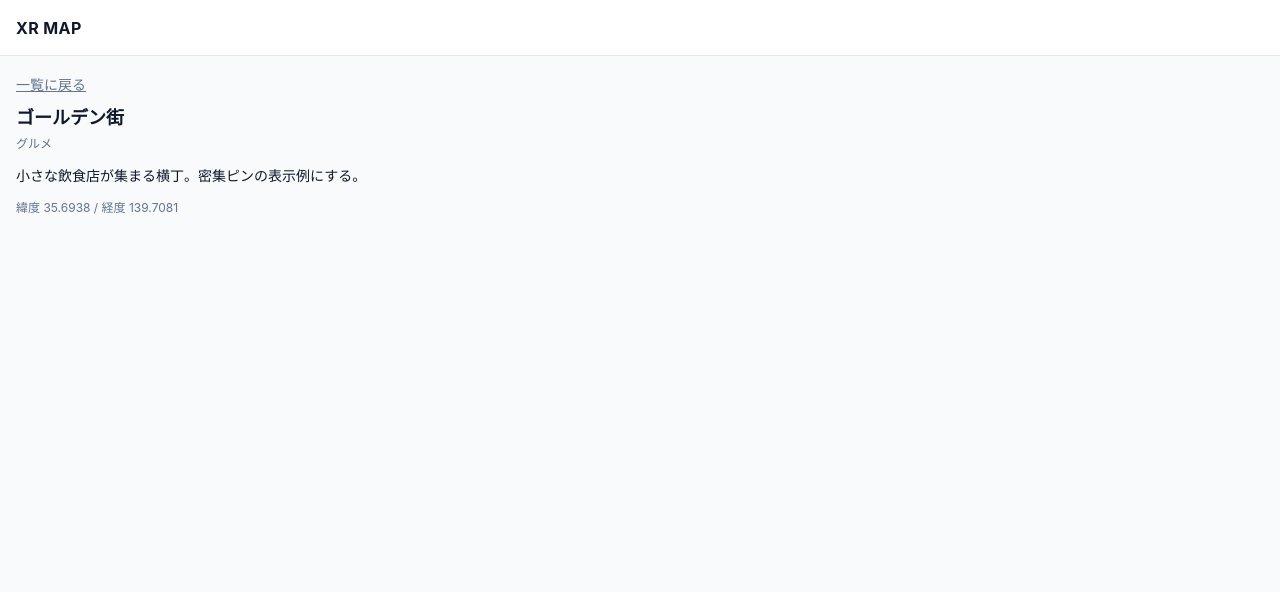
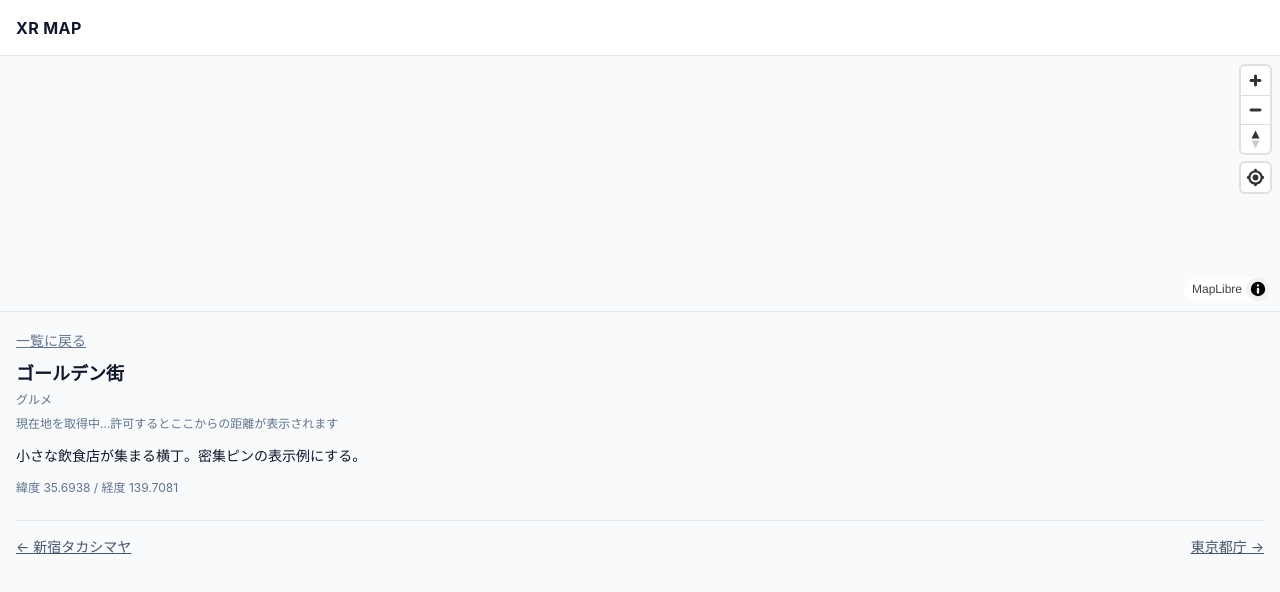
Before and after one commit to masarunnnnn/XR-MAP, a React (Vite) app: page /spots/golden-gai in a window 1280 px wide. Shown: the top 592 px of the page. Built offline with nearby package versions, Linux system fonts and the light colour scheme; no server answers.

Commit message:
Enrich spot detail with mini map and distance

```diff
--- a/src/app/routes/SpotPage.tsx
+++ b/src/app/routes/SpotPage.tsx
@@ -1,17 +1,21 @@
 import { useParams } from 'react-router-dom'
 import SpotDetail from '@/features/spots/SpotDetail.tsx'
-import { findSpot } from '@/mocks/spots.ts'
+import { spots } from '@/mocks/spots.ts'
 import NotFound from './NotFound.tsx'
 
 function SpotPage() {
   const { spotId } = useParams()
-  const spot = findSpot(spotId)
+  const index = spots.findIndex((spot) => spot.id === spotId)
+  const spot = index >= 0 ? spots[index] : undefined
 
   if (!spot) {
     return <NotFound />
   }
 
-  return <SpotDetail spot={spot} />
+  const prevSpot = index > 0 ? spots[index - 1] : null
+  const nextSpot = index < spots.length - 1 ? spots[index + 1] : null
+
+  return <SpotDetail spot={spot} prevSpot={prevSpot} nextSpot={nextSpot} />
 }
 
 export default SpotPage
--- /dev/null
+++ b/src/features/location/distance.ts
@@ -0,0 +1,30 @@
+export type LatLng = {
+  latitude: number
+  longitude: number
+}
+
+function toRadians(degrees: number): number {
+  return (degrees * Math.PI) / 180
+}
+
+// ハーサイン公式による2点間の距離（m）
+export function getDistanceMeters(a: LatLng, b: LatLng): number {
+  const earthRadius = 6371000
+  const dLat = toRadians(b.latitude - a.latitude)
+  const dLng = toRadians(b.longitude - a.longitude)
+  const lat1 = toRadians(a.latitude)
+  const lat2 = toRadians(b.latitude)
+
+  const h =
+    Math.sin(dLat / 2) * Math.sin(dLat / 2) +
+    Math.cos(lat1) * Math.cos(lat2) * Math.sin(dLng / 2) * Math.sin(dLng / 2)
+
+  return 2 * earthRadius * Math.asin(Math.sqrt(h))
+}
+
+export function formatDistance(meters: number): string {
+  if (meters < 1000) {
+    return `約${Math.round(meters)}m`
+  }
+  return `約${(meters / 1000).toFixed(1)}km`
+}
--- /dev/null
+++ b/src/features/location/useCurrentPosition.ts
@@ -0,0 +1,52 @@
+import { useEffect, useState } from 'react'
+
+export type CurrentPosition = {
+  latitude: number
+  longitude: number
+  accuracy: number
+}
+
+type UseCurrentPositionResult = {
+  position: CurrentPosition | null
+  error: string | null
+  supported: boolean
+}
+
+export function useCurrentPosition(): UseCurrentPositionResult {
+  const supported = typeof navigator !== 'undefined' && 'geolocation' in navigator
+  const [position, setPosition] = useState<CurrentPosition | null>(null)
+  const [error, setError] = useState<string | null>(() =>
+    supported ? null : 'このブラウザでは位置情報が使えません'
+  )
+
+  useEffect(() => {
+    if (!supported) {
+      return
+    }
+
+    const watchId = navigator.geolocation.watchPosition(
+      (pos) => {
+        setPosition({
+          latitude: pos.coords.latitude,
+          longitude: pos.coords.longitude,
+          accuracy: pos.coords.accuracy,
+        })
+        setError(null)
+      },
+      (err) => {
+        if (err.code === err.PERMISSION_DENIED) {
+          setError('位置情報の利用が許可されていません')
+        } else if (err.code === err.TIMEOUT) {
+          setError('位置情報の取得がタイムアウトしました')
+        } else {
+          setError('現在地を取得できませんでした')
+        }
+      },
+      { enableHighAccuracy: true, timeout: 10000, maximumAge: 60000 }
+    )
+
+    return () => navigator.geolocation.clearWatch(watchId)
+  }, [supported])
+
+  return { position, error, supported }
+}
--- a/src/features/spots/SpotDetail.tsx
+++ b/src/features/spots/SpotDetail.tsx
@@ -1,23 +1,70 @@
 import { Link } from 'react-router-dom'
+import SpotMap from '@/features/map/SpotMap.tsx'
+import { formatDistance, getDistanceMeters } from '@/features/location/distance.ts'
+import { useCurrentPosition } from '@/features/location/useCurrentPosition.ts'
 import type { Spot } from './types.ts'
 
 type SpotDetailProps = {
   spot: Spot
+  prevSpot?: Spot | null
+  nextSpot?: Spot | null
 }
 
-function SpotDetail({ spot }: SpotDetailProps) {
+function SpotDetail({ spot, prevSpot, nextSpot }: SpotDetailProps) {
+  const { position, error } = useCurrentPosition()
+  const distance =
+    position != null
+      ? getDistanceMeters(position, { latitude: spot.latitude, longitude: spot.longitude })
+      : null
+
   return (
-    <article className="p-4">
+    <div className="flex h-full flex-col">
+      <div className="h-64 shrink-0 border-b border-slate-200">
+        <SpotMap spots={[spot]} selectedSpotId={spot.id} className="h-full w-full" />
+      </div>
+      <article className="min-h-0 flex-1 overflow-y-auto p-4">
         <Link to="/" className="text-sm text-slate-500 underline hover:text-slate-800">
           一覧に戻る
         </Link>
         <h2 className="mt-2 text-lg font-bold">{spot.name}</h2>
         <p className="mt-1 text-xs text-slate-500">{spot.category}</p>
+        {distance != null ? (
+          <p className="mt-2 inline-block rounded-full bg-blue-50 px-3 py-1 text-xs font-semibold text-blue-700">
+            現在地から {formatDistance(distance)}
+          </p>
+        ) : (
+          <p className="mt-2 text-xs text-slate-500">
+            {error ?? '現在地を取得中…許可するとここからの距離が表示されます'}
+          </p>
+        )}
         <p className="mt-3 text-sm leading-6">{spot.description}</p>
         <p className="mt-3 text-xs text-slate-500">
           緯度 {spot.latitude} / 経度 {spot.longitude}
         </p>
+        <nav className="mt-6 flex items-center justify-between gap-2 border-t border-slate-200 pt-4">
+          {prevSpot ? (
+            <Link
+              to={`/spots/${prevSpot.id}`}
+              className="text-sm text-slate-600 underline hover:text-slate-900"
+            >
+              ← {prevSpot.name}
+            </Link>
+          ) : (
+            <span />
+          )}
+          {nextSpot ? (
+            <Link
+              to={`/spots/${nextSpot.id}`}
+              className="text-sm text-slate-600 underline hover:text-slate-900"
+            >
+              {nextSpot.name} →
+            </Link>
+          ) : (
+            <span />
+          )}
+        </nav>
       </article>
+    </div>
   )
 }
 
```
Lines whose indentation alone changed are shown as unchanged.
